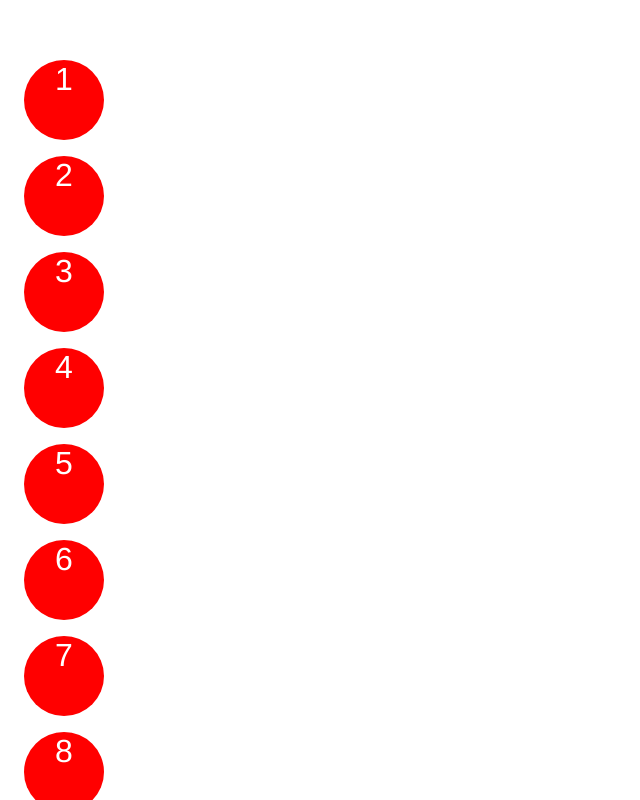
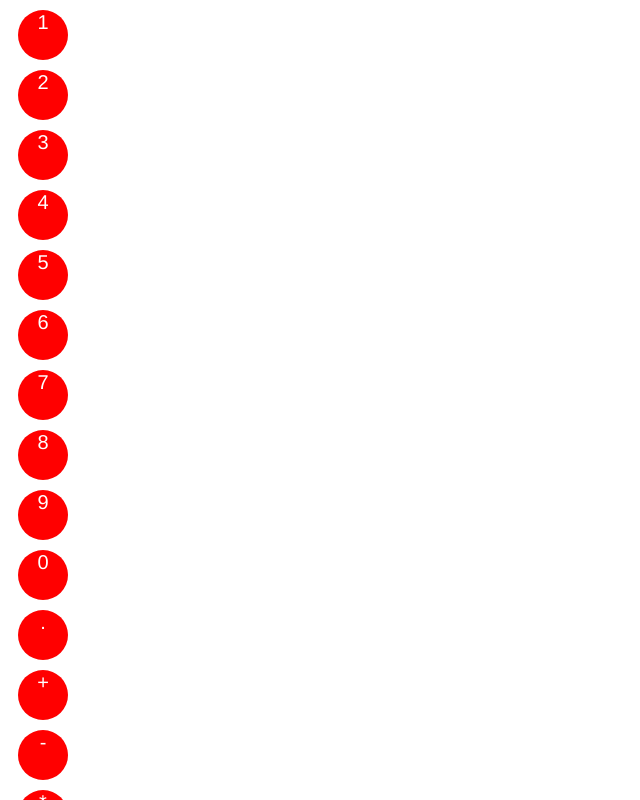
Before and after one commit to awheatley/vue-calculator, a Vue app: page / in a window 1280 px wide. Shown: the top 800 px of the page, without its empty margins (0-640 px from the left). Built offline with nearby package versions, Linux system fonts and the light colour scheme.

Commit message:
Remove default app styles; add global font-size

```diff
--- a/src/App.vue
+++ b/src/App.vue
@@ -24,12 +24,7 @@
 </script>
 
 <style lang="scss">
-#app {
-  font-family: 'Avenir', Helvetica, Arial, sans-serif;
-  -webkit-font-smoothing: antialiased;
-  -moz-osx-font-smoothing: grayscale;
-  text-align: center;
-  color: #2c3e50;
-  margin-top: 60px;
-}
+  * {
+    font-size: 0.625rem;
+  }
 </style>
```
